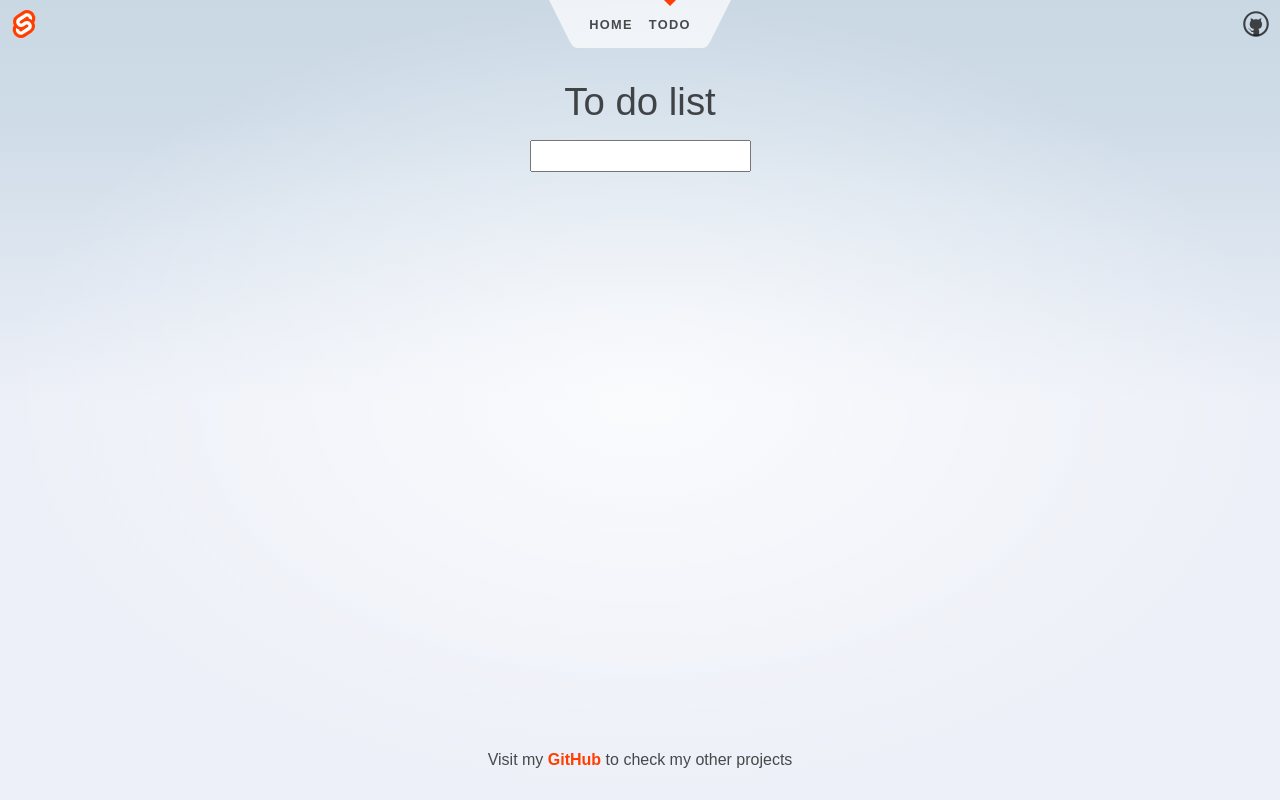
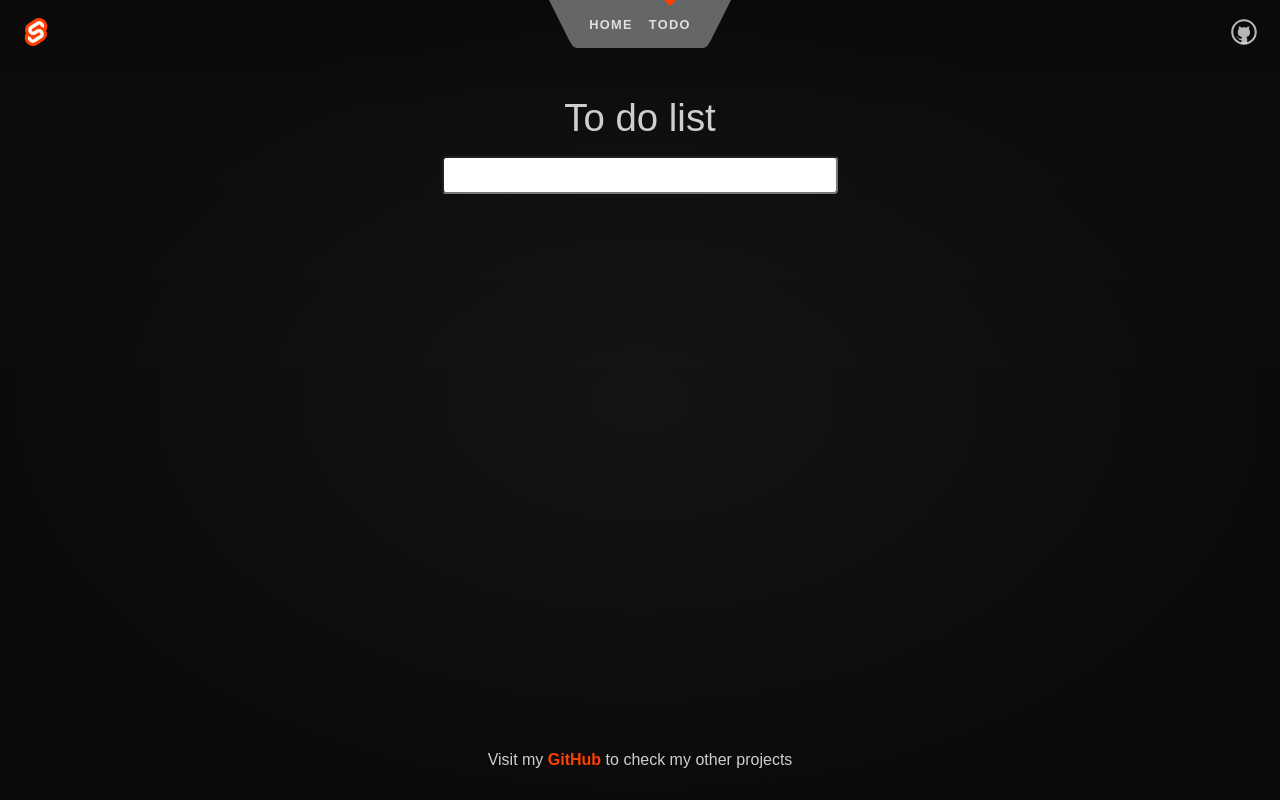
Before and after one commit to PranayBajracharya/Svelte-Playground, a SvelteKit app: page /todo in a window 1280 px wide. Built offline with nearby package versions, Linux system fonts and the light colour scheme.

Commit message:
dark theme

```diff
--- a/src/routes/Counter.svelte
+++ b/src/routes/Counter.svelte
@@ -66,7 +66,7 @@
 	path {
 		vector-effect: non-scaling-stroke;
 		stroke-width: 2px;
-		stroke: #444;
+		stroke: #ddd;
 	}
 
 	.counter-viewport {
--- a/src/routes/Header.svelte
+++ b/src/routes/Header.svelte
@@ -30,7 +30,7 @@
 
 	<div class="corner">
 		<a href="https://github.com/pranaybajracharya" target="_blank" rel="noopener noreferrer">
-			<img src={github} alt="GitHub" />
+			<img src={github} class="github-img" alt="GitHub" />
 		</a>
 	</div>
 </header>
@@ -42,8 +42,8 @@
 	}
 
 	.corner {
-		width: 3em;
-		height: 3em;
+		width: 4.5em;
+    height: 4em;
 	}
 
 	.corner a {
@@ -60,10 +60,14 @@
 		object-fit: contain;
 	}
 
+	.github-img {
+		filter: invert(100%);
+	}
+
 	nav {
 		display: flex;
 		justify-content: center;
-		--background: rgba(255, 255, 255, 0.7);
+		--background: rgba(125, 125, 125, 0.8);
 	}
 
 	svg {
--- a/src/routes/styles.css
+++ b/src/routes/styles.css
@@ -4,12 +4,12 @@
 	--font-body: Arial, -apple-system, BlinkMacSystemFont, 'Segoe UI', Roboto, Oxygen, Ubuntu,
 		Cantarell, 'Open Sans', 'Helvetica Neue', sans-serif;
 	--font-mono: 'Fira Mono', monospace;
-	--color-bg-0: rgb(202, 216, 228);
-	--color-bg-1: hsl(209, 36%, 86%);
-	--color-bg-2: hsl(224, 44%, 95%);
+	--color-bg-0: rgb(31, 32, 34);
+	--color-bg-1: hsl(204, 6%, 15%);
+	--color-bg-2: hsl(0, 0%, 14%);
 	--color-theme-1: #ff3e00;
 	--color-theme-2: #4075a6;
-	--color-text: rgba(0, 0, 0, 0.7);
+	--color-text: rgba(255, 255, 255, 0.8);
 	--column-width: 42rem;
 	--column-margin-top: 4rem;
 	font-family: var(--font-body);
@@ -24,8 +24,8 @@ body {
 	background-size: 100vw 100vh;
 	background-image: radial-gradient(
 			50% 50% at 50% 50%,
-			rgba(255, 255, 255, 0.75) 0%,
-			rgba(255, 255, 255, 0) 100%
+			rgba(0, 0, 0, 0.45) 0%,
+			rgba(0, 0, 0, 0.7) 100%
 		),
 		linear-gradient(180deg, var(--color-bg-0) 0%, var(--color-bg-1) 15%, var(--color-bg-2) 50%);
 }
--- a/src/routes/todo/+page.svelte
+++ b/src/routes/todo/+page.svelte
@@ -1,5 +1,7 @@
 <script lang="ts">
-	import autoAnimate from '@formkit/auto-animate';
+	import autoAnimateTS from '@formkit/auto-animate';
+	const autoAnimate = autoAnimateTS as any;
+
 	import type { TodoSchema } from 'src/schema/interface';
 	import TodoListItem from './TodoListItem.svelte';
 	import '../styles.css';
@@ -25,12 +27,15 @@
 		text = '';
 	};
 
-	const autoAnimateTS = autoAnimate as any;
-
 	const removeError = () => {
 		error = '';
 	};
 </script>
+
+<svelte:head>
+	<title>Todo</title>
+	<meta name="description" content="Svelte practice" />
+</svelte:head>
 
 <main>
 	<h1>To do list</h1>
@@ -38,12 +43,14 @@
 		<form on:submit={handleSubmit}>
 			<input type="text" class={error ? 'error' : ''} bind:value={text} on:input={removeError} />
 		</form>
+		<div>
+			<ul use:autoAnimate>
+				{#each todoList as todo (todo.id)}
+					<TodoListItem {todo} />
+				{/each}
+			</ul>
+		</div>
 	</div>
-	<ul use:autoAnimateTS>
-		{#each todoList as todo (todo.id)}
-			<TodoListItem {todo} />
-		{/each}
-	</ul>
 </main>
 
 <style>
@@ -54,11 +61,16 @@
 	ul {
 		list-style: none;
 		padding: 0;
+		margin: 0;
+		width: 400px;
 	}
 
 	input {
-		padding: 5px 5px;
 		outline: none;
+		padding: 6px 10px;
+		width: 372px;
+		border-radius: 4px;
+		font-size: 1.17em;
 	}
 
 	input.error {
@@ -67,7 +79,8 @@
 
 	.container {
 		display: flex;
-		justify-content: center;
+		flex-direction: column;
+		align-items: center;
 		max-width: 1200px;
 		margin: auto;
 	}
--- a/src/routes/todo/TodoListItem.svelte
+++ b/src/routes/todo/TodoListItem.svelte
@@ -18,10 +18,10 @@
 
 <style>
 	li {
-		background: white;
+		background: radial-gradient(var(--color-text), rgb(208, 208, 255));
 		color: black;
 		text-align: left;
-		padding: 5px 10px;
+		padding: 8px 12px;
 		margin: 10px 0px;
 		border-radius: 4px;
 		display: flex;
```
Also changed, not shown: src/routes/+page.svelte (+7 -3 lines).
